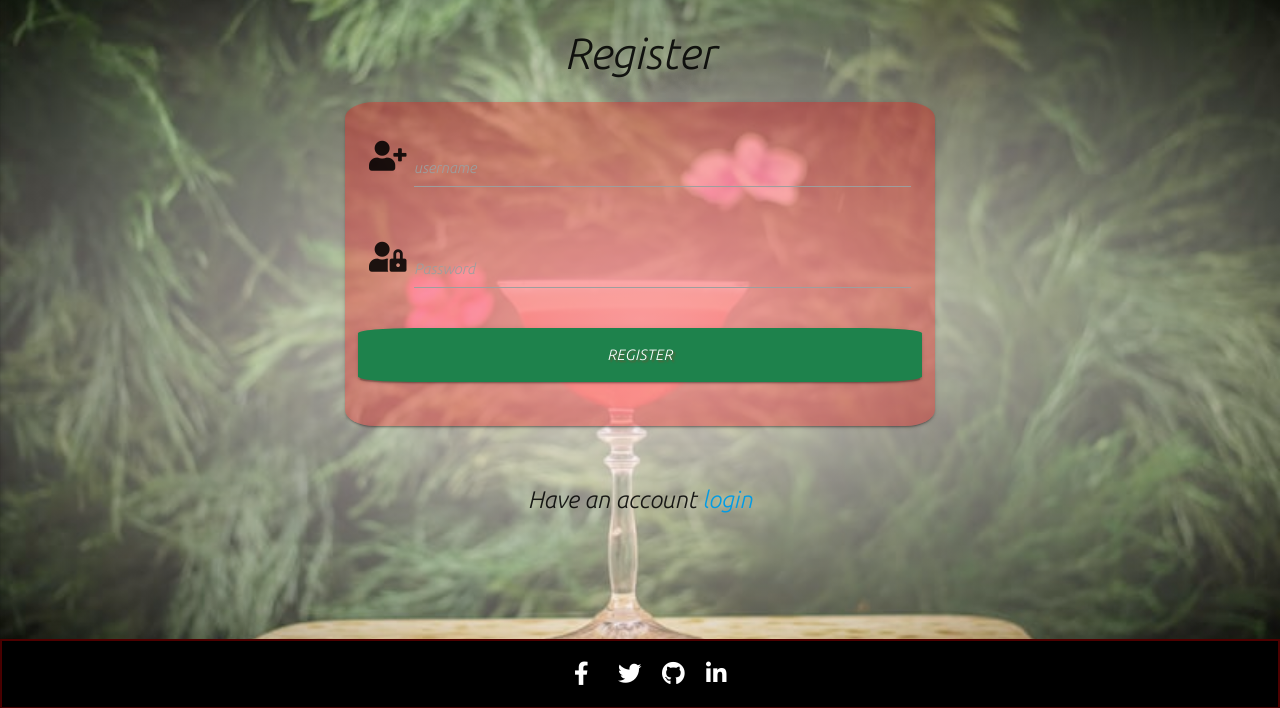
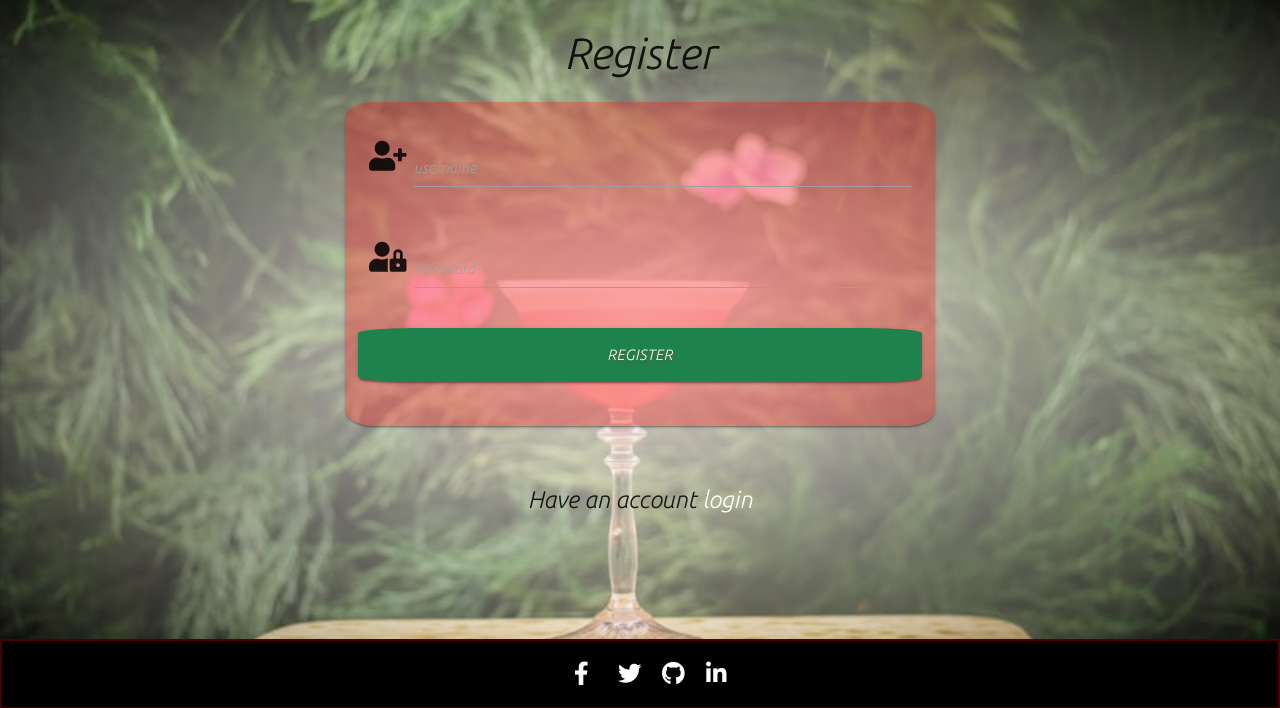
Before and after one commit to jimbobding/Cocktail-buddy-jim, a Flask app: page /register in a window 1280 px wide. Shown: the part 65-773 px from the top of the page. Run offline with Flask 2, Linux system fonts and the light colour scheme; some libraries are stand-ins or nearby versions.

Commit message:
changed l

```diff
--- a/app.py
+++ b/app.py
@@ -208,7 +208,7 @@ def add_categories():
             "glass_type": request.form.get("glass_type")
         }
         glassware_db.insert_one(glassware)
-        flash("New alcohol added")
+        flash("New glassware added")
         return redirect(url_for("get_categories"))
 
     return render_template("add_categories.html")
--- a/static/css/style.css
+++ b/static/css/style.css
@@ -368,6 +368,9 @@ letter-spacing: 12px;
 .log-reg-link  {
     font-size: 24px;
 }
+.log-reg-link a {
+    color: white;
+}
 
 /* ----------------------------------------Media Queries */
 
```
